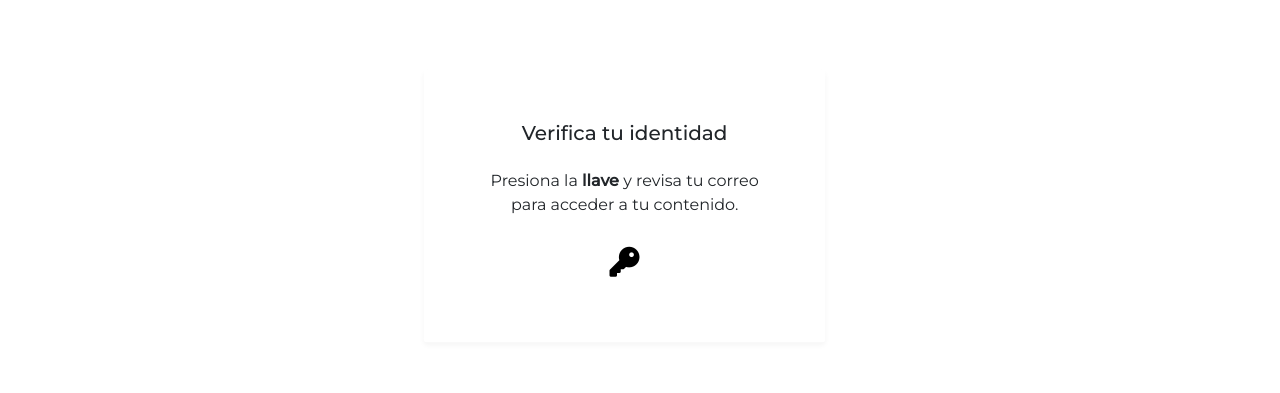
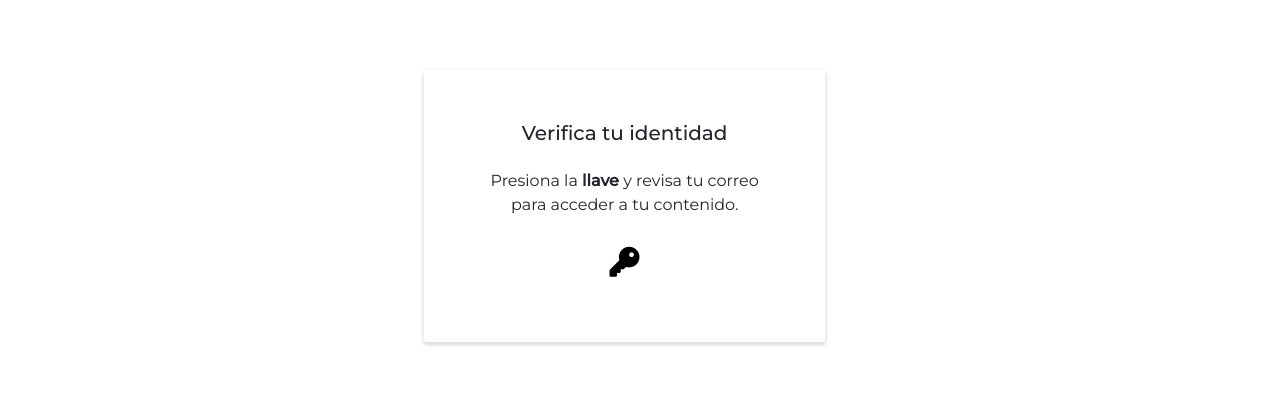
Before and after one commit to Carapiaowo/WhalefareClient, a React (Create React App) app: page /home in a window 1280 px wide. Shown: the part 194-587 px from the top of the page. Built offline with nearby package versions, Linux system fonts and the light colour scheme; no server answers.

Commit message:
Box shadow cards, poweroff filter & column2a

```diff
--- a/src/index.css
+++ b/src/index.css
@@ -141,7 +141,8 @@ li.active:hover {
 .card {
     border-color: #ffffff00;
     position: relative;
-    box-shadow: rgba(0, 0, 0, 0.04) 0px 3px 5px;
+     box-shadow: rgba(0, 0, 0, 0.18) 0px 2px 4px;
+
 }
 
 .parrafoini {
@@ -937,6 +938,15 @@ a:link {
     font-size: 22px;
 }
 
+.colum2 a{
+   margin: auto;
+
+}
+.poweroff{
+-webkit-filter: invert(100%); /* Safari/Chrome */
+    filter: invert(100%);
+}
+
 .row2 {
     margin-top: 20px;
     display: flex;
```
